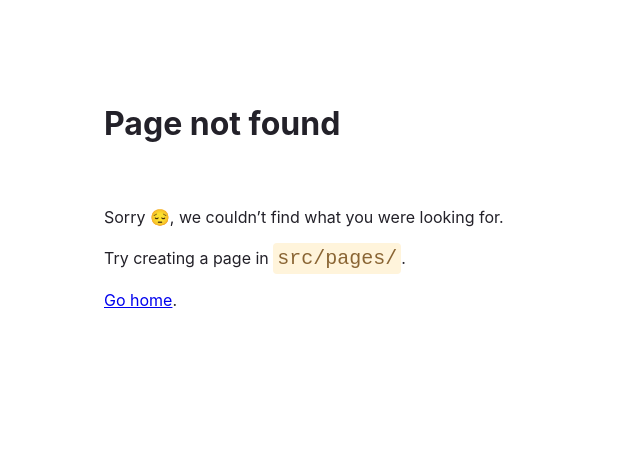
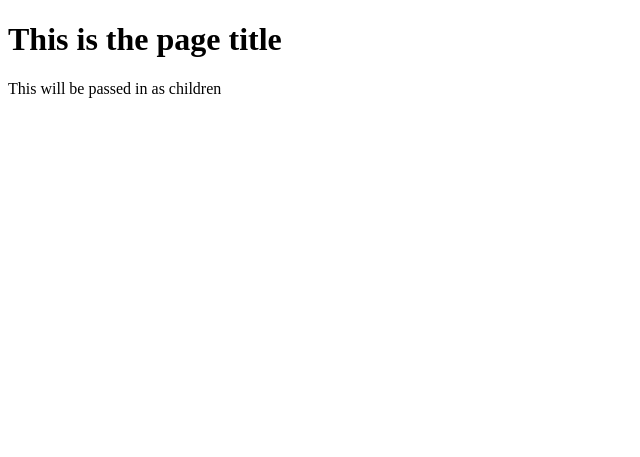
Before and after one commit to boves/my-first-gatsby-site, a Gatsby site: page /gallery in a window 1280 px wide. Before the commit this address had no page. Shown: the whole page, without its empty margins (0-640 px from the left). Built offline with nearby package versions, Linux system fonts and the light colour scheme; Gatsby itself is replaced by a stand-in of ours.

Commit message:
Task: learning how to implement children components \nWon't be implementing this page into the final product

```diff
--- /dev/null
+++ b/src/components/frame.js
@@ -0,0 +1,12 @@
+import * as React from 'react'
+
+const Frame = ({ children }) => {
+    return (
+        <div>
+            <h1>This is the page title</h1>
+            { children }
+        </div>
+    )
+}
+
+export default Frame
--- a/src/pages/about.js
+++ b/src/pages/about.js
@@ -1,11 +1,13 @@
 // Step 1: Import React
 import * as React from 'react'
+import { Link } from 'gatsby'
 
 // Step 2: Define your component
 const AboutPage = () => {
     return (
         <main>
             <h1>About Me</h1>
+            <Link to="/">Back to Home</Link>
             <p>Hi there! I'm Daiv. I made this site to learn how to
                 make new sites from scratch using Gatsby.
             </p>
--- /dev/null
+++ b/src/pages/gallery.js
@@ -0,0 +1,12 @@
+import * as React from 'react'
+import Frame from '../components/frame'
+
+const GalleryPage = () => {
+    return (
+        <Frame>
+            <p>This will be passed in as children</p>
+        </Frame>
+    )
+}
+
+export default GalleryPage
--- a/src/pages/index.js
+++ b/src/pages/index.js
@@ -1,11 +1,13 @@
 // Step 1: Import React
 import * as React from 'react'
+import { Link } from 'gatsby'
 
 // Step 2: Define your component
 const IndexPage = () => {
   return (
     <main>
       <h1>Welcome to my Gatsby site!</h1>
+      <Link to="/about">About</Link>
       <p>I'm making this by following the Gatsby Tutorial.</p>
     </main>
   )
--- a/src/pages/say-hello.js
+++ b/src/pages/say-hello.js
@@ -11,5 +11,5 @@ const SayHello = () => {
         </div>
     )
 }
-export const Head = () => <Title>Say Hello!</Title>
+export const Head = () => <title>Say Hello!</title>
 export default SayHello
```
